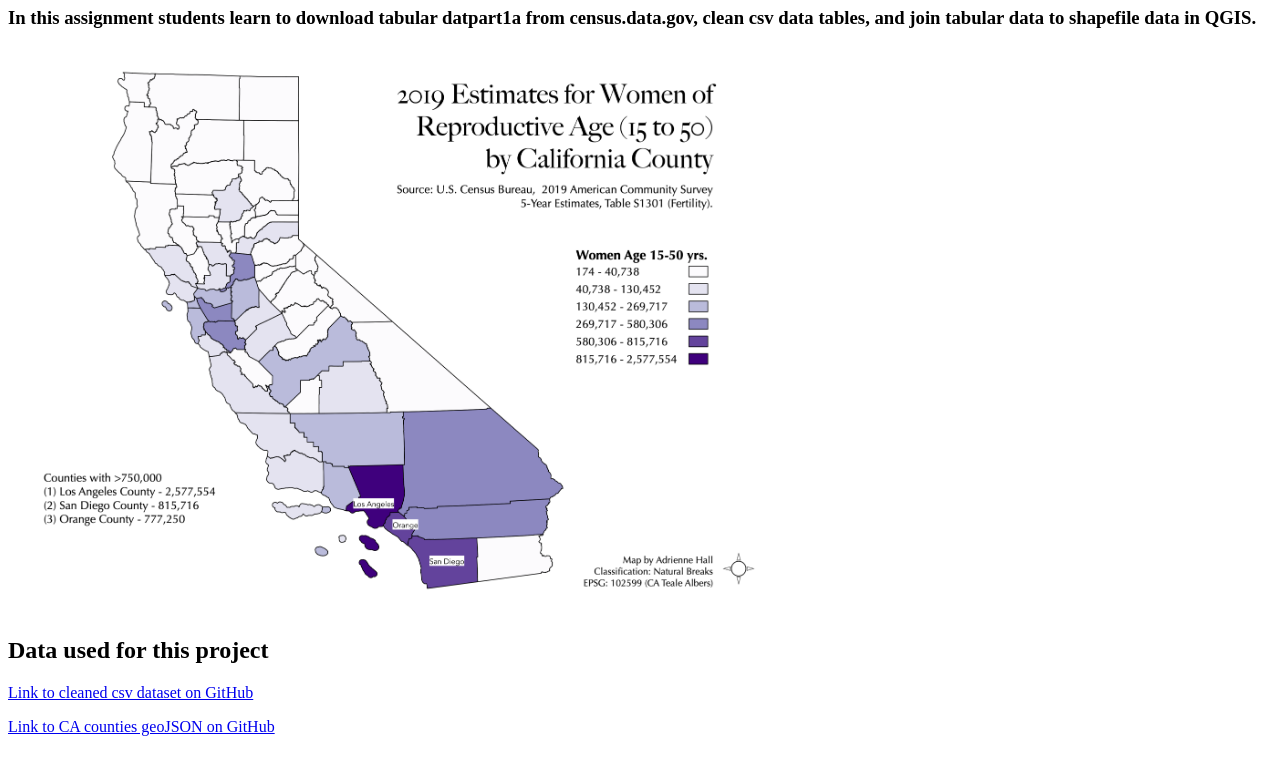
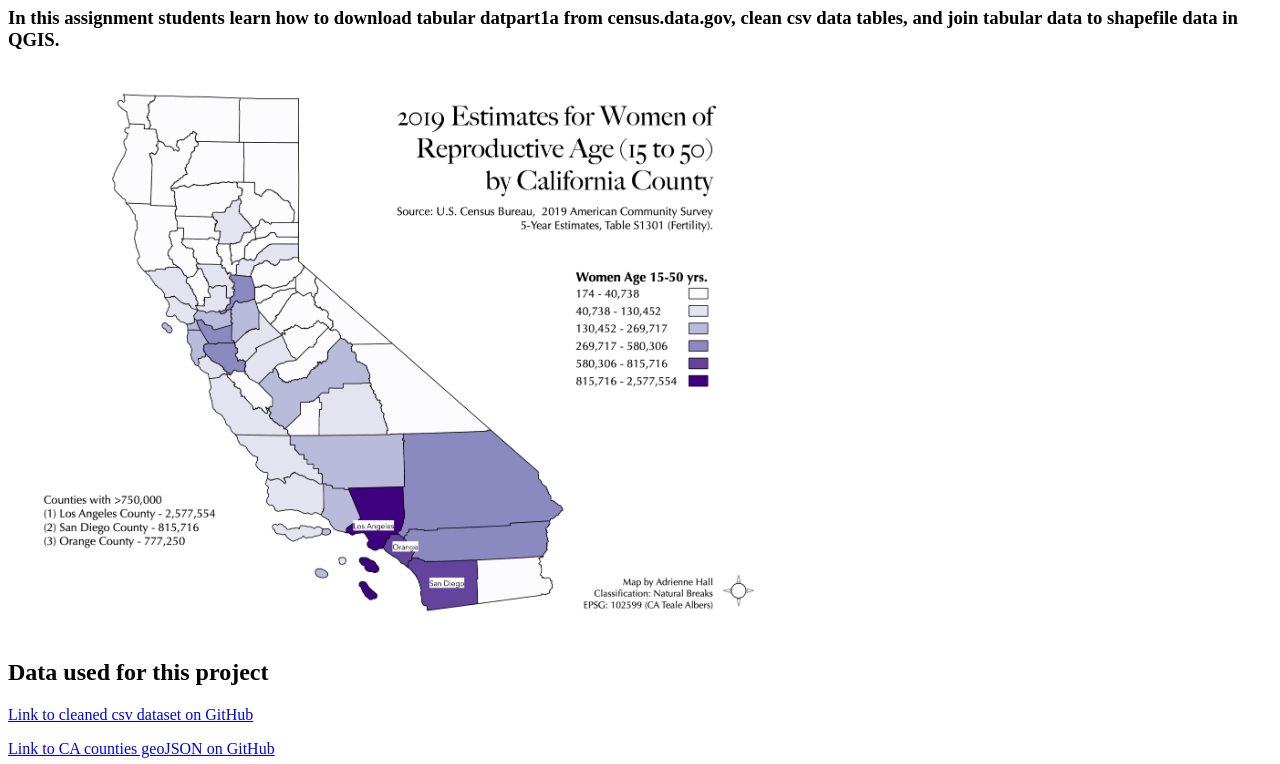
Before and after one commit to adriennehall8/GISUNC, a plain HTML site: page 06CensusChoropleth/Homework6.html in a window 1280 px wide. Shown: the part 73-837 px from the top of the page. Drawn offline with Linux system fonts and the light colour scheme.

Commit message:
Update Homework6.html

```diff
--- a/06CensusChoropleth/Homework6.html
+++ b/06CensusChoropleth/Homework6.html
@@ -7,7 +7,7 @@
 </head>
 <body>
 <h1>Homework 6 part 1: Census data choropleth </h1>
-<h3>In this assignment students learn to download tabular datpart1a from census.data.gov, clean csv data tables, and join tabular data to shapefile data in QGIS.</h3>
+<h3>In this assignment students learn how to download tabular datpart1a from census.data.gov, clean csv data tables, and join tabular data to shapefile data in QGIS.</h3>
 <!-- The line of code below hyperlinks to your map and embeds the image in the webpage -->
 <a href="./HW6pt1.png"><img src="./HW6pt1.png" alt="my census map" width='800px'></a>
 
```
